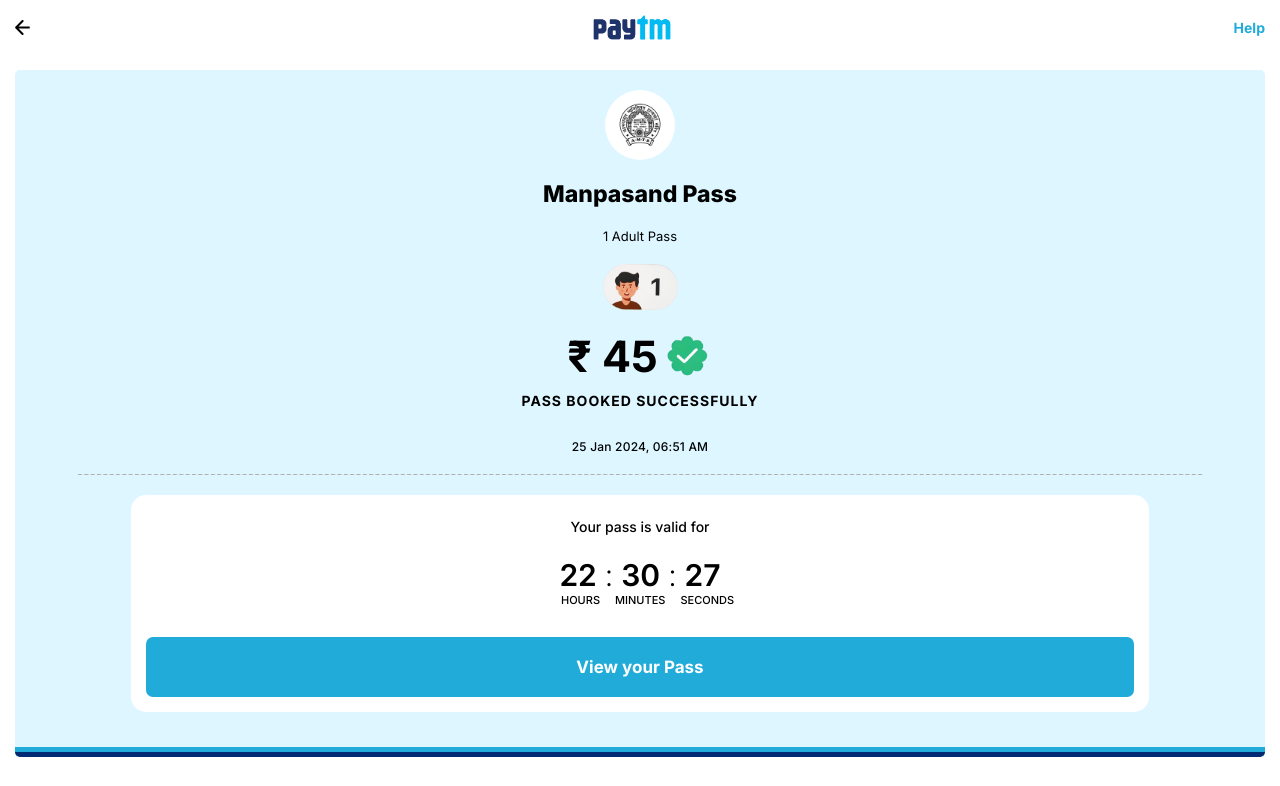
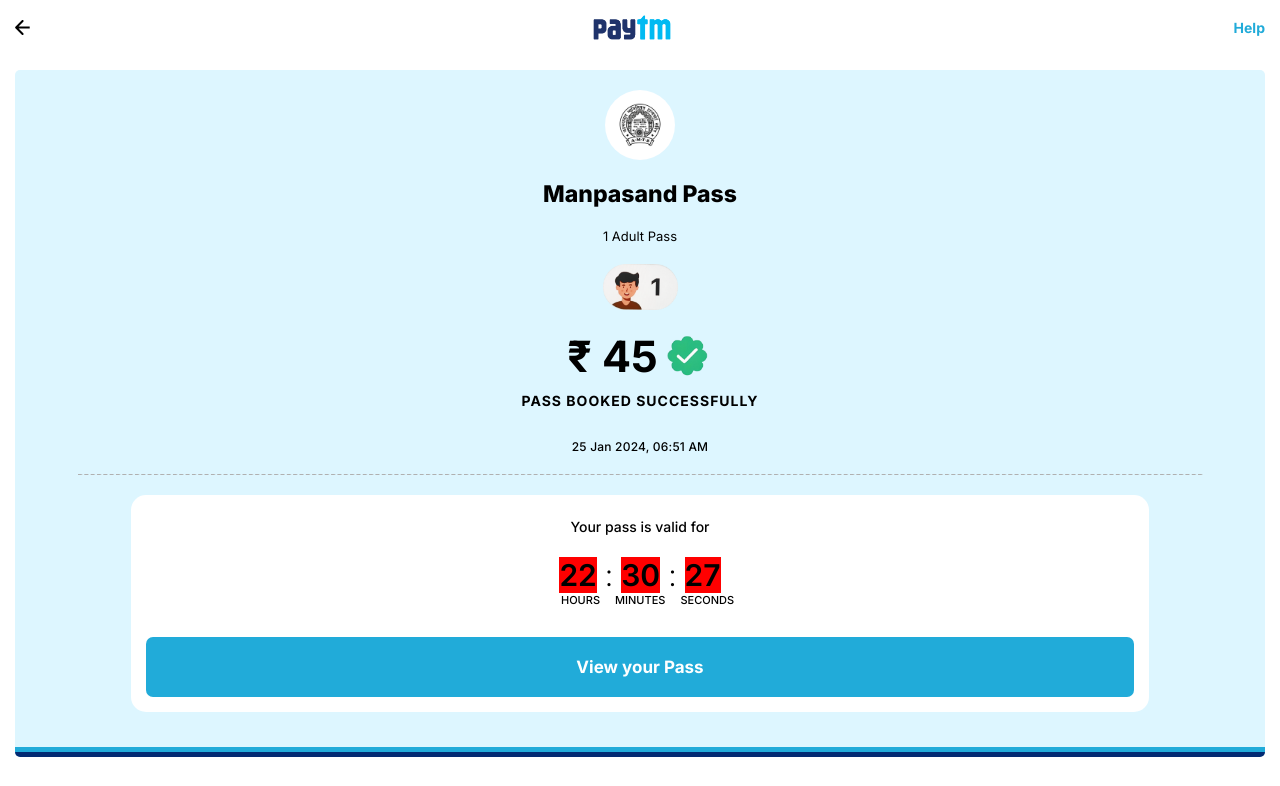
Before and after one commit to GodLonewolf/amts, a plain HTML site: page index.html in a window 1280 px wide. Shown: the top 786 px of the page. Drawn offline with Linux system fonts and the light colour scheme.

Commit message:
Update styles.css

```diff
--- a/styles.css
+++ b/styles.css
@@ -146,12 +146,17 @@
 .colon {
     font-weight: 300;
 }
+
 .timer-details {
     display: flex;
     gap: 15px;
     font-size: 11px;
     font-weight: 500;
     margin-right: -15px;
+}
+
+.timer>div:nth-child(odd) {
+    background: red;
 }
 
 .view-pass {
```
